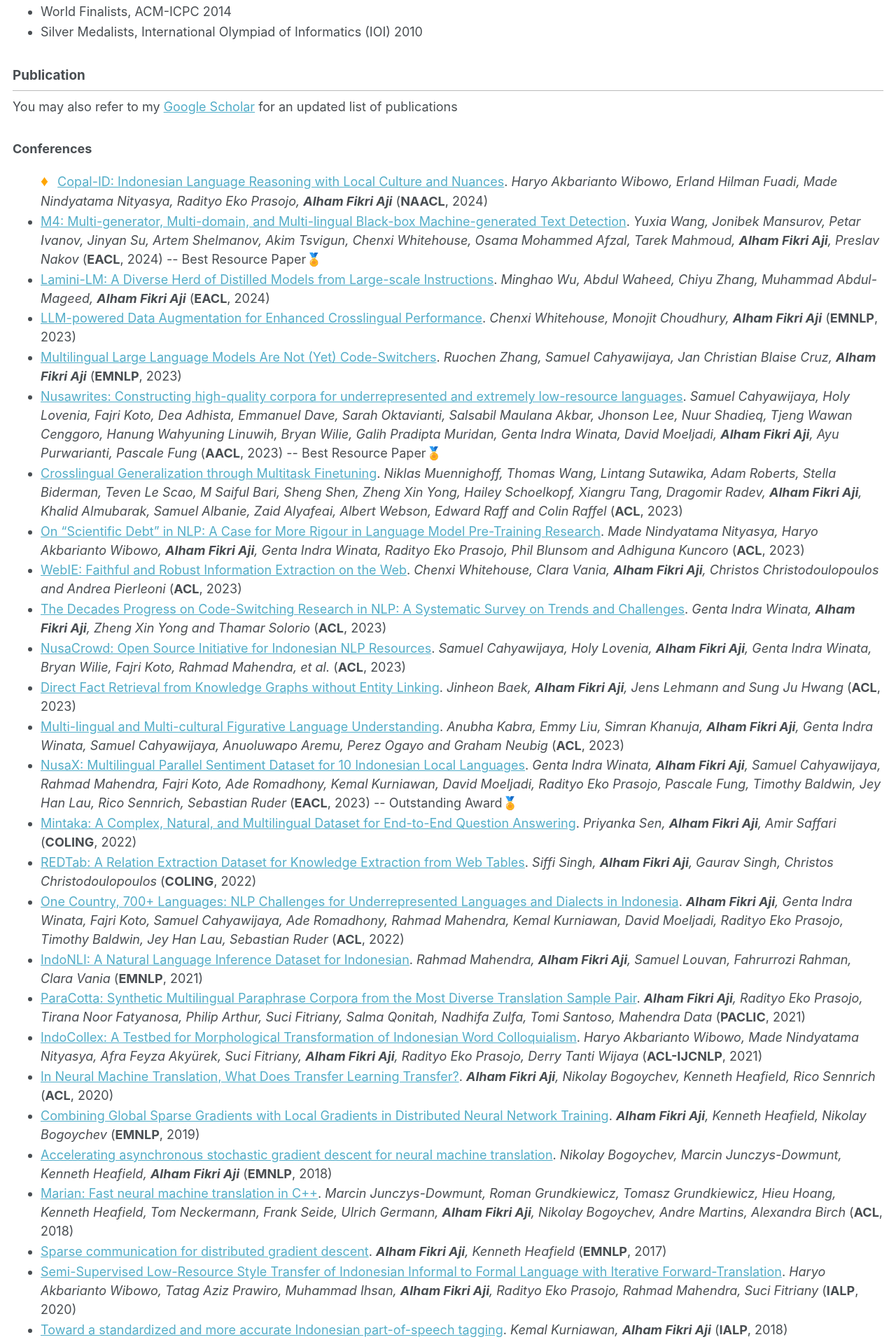
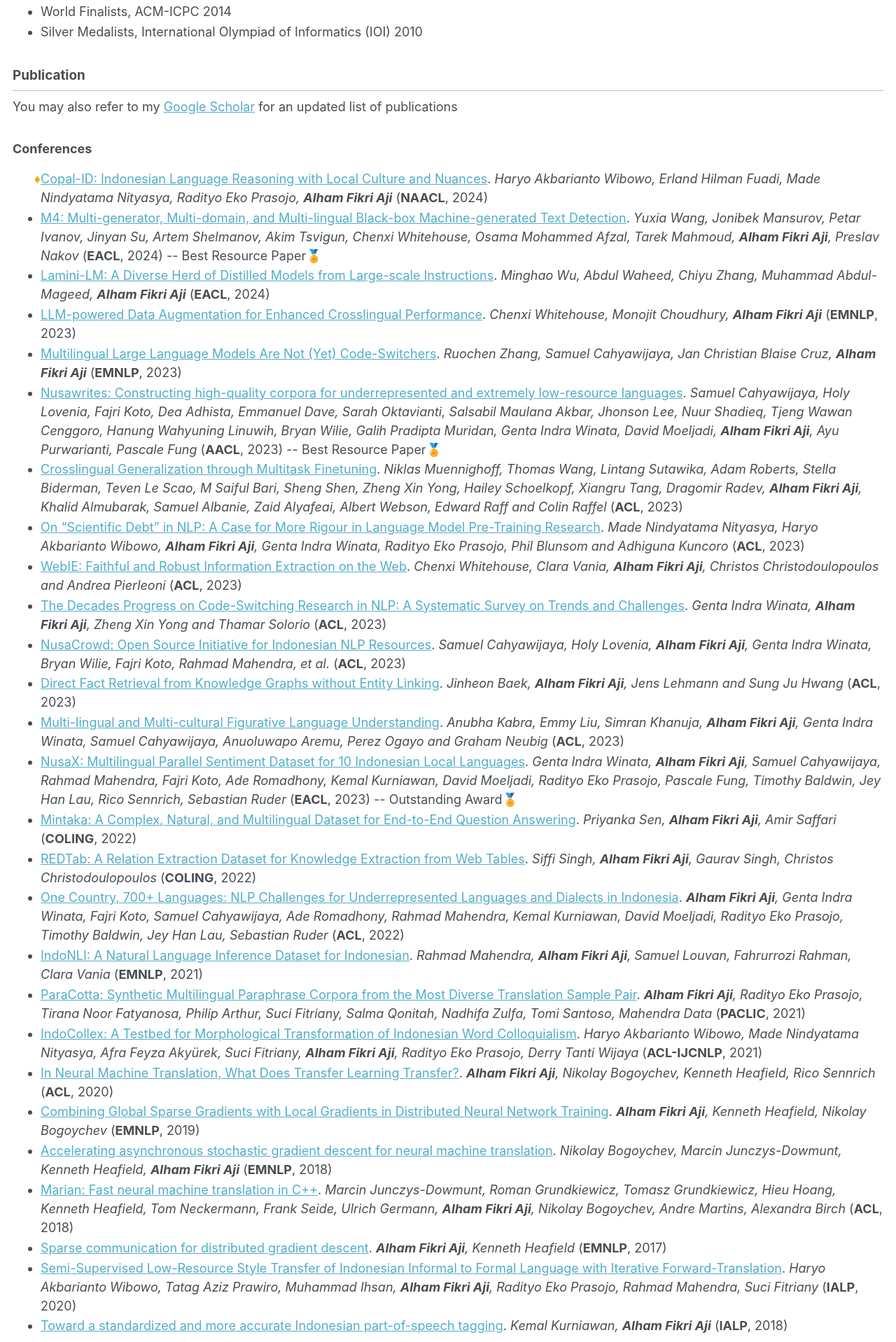
Before and after one commit to afaji/afaji.github.io, a Jekyll site: the page built from _pages/cv.md, in a window 1280 px wide. Shown: the part 1681-3599 px from the top of the page at 70% size. Built offline with Jekyll 4.4.1, drawn with Linux system fonts in a browser that asks for light colours.

Commit message:
Update cv.html

```diff
--- a/_layouts/cv.html
+++ b/_layouts/cv.html
@@ -31,16 +31,11 @@ layout: compress
         border-bottom: 1px solid #bbbbbb;
       }
 
-      .last-author {
-          list-style-type: none;
+      .last-author::marker {
+          content: "♦";
+          color: orange;
       }
 
-      .last-author::before {
-          content: "♦"; /* Insert diamond symbol */
-          color: orange; /* Change color to orange */
-          font-size: 1.2em; /* Adjust size if necessary */
-          margin-right: 8px; /* Space between bullet and text */
-      }
     </style>
   </head>
 
```
